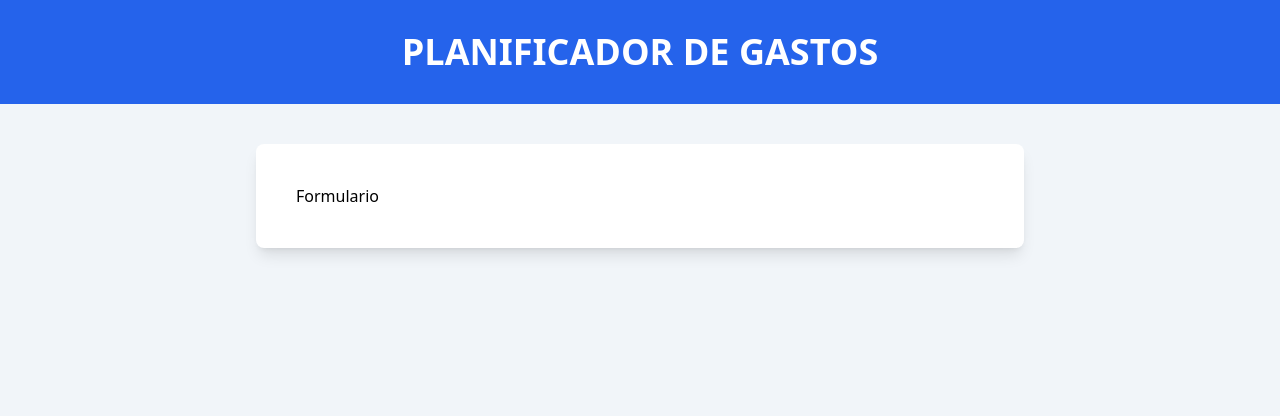
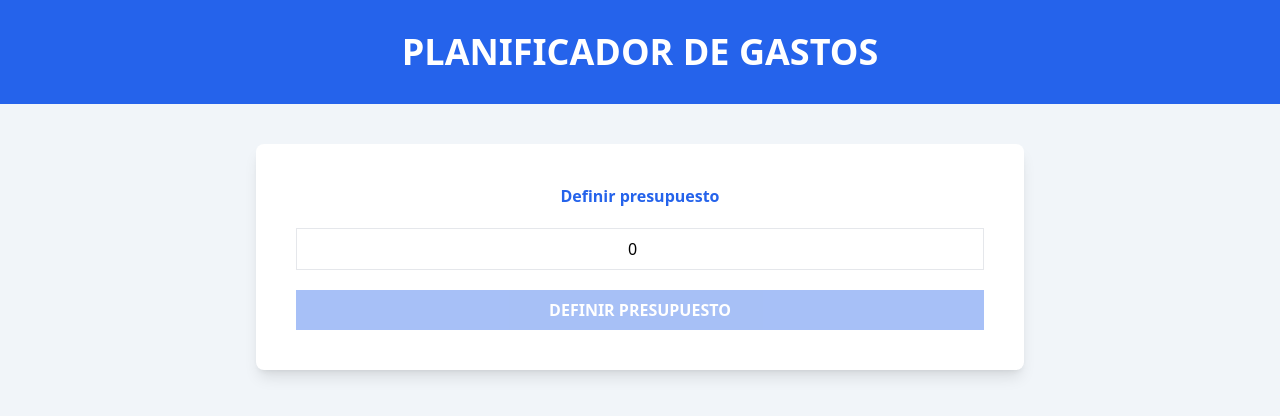
Before and after one commit to jordimartinezjimenez/control-gastos-contextapi, a React (Vite) app: page / in a window 1280 px wide. Shown: the top 416 px of the page. Built offline with nearby package versions, Linux system fonts and the light colour scheme.

Commit message:
Budget form + its validation and the Reducer

```diff
--- a/index.html
+++ b/index.html
@@ -5,7 +5,7 @@
   <meta charset="UTF-8" />
   <link rel="icon" type="image/svg+xml" href="/vite.svg" />
   <meta name="viewport" content="width=device-width, initial-scale=1.0" />
-  <title>Control de Gastos | React, TypeScript, useReducer y Context API</title>
+  <title>Control de Gastos | React, TypeScript, useReducer y Context APIt</title>
 </head>
 
 <body class="bg-slate-100">
--- a/src/App.tsx
+++ b/src/App.tsx
@@ -1,3 +1,5 @@
+import BudgetForm from "./components/BudgetForm"
+
 function App() {
 
   return (
@@ -7,7 +9,7 @@
       </header>
 
       <div className="max-w-3xl mx-auto bg-white shadow-lg  rounded-lg mt-10 p-10">
-        <p>Formulario</p>
+        <BudgetForm />
       </div>
     </>
   )
--- /dev/null
+++ b/src/components/BudgetForm.tsx
@@ -0,0 +1,37 @@
+import { ChangeEvent, useMemo, useState } from "react"
+
+export default function BudgetForm() {
+
+    const [budget, setBudget] = useState(0)
+
+    const handleChange = (e: ChangeEvent<HTMLInputElement>) => {
+        setBudget(+e.target.value)
+    }
+
+    const isValid = useMemo(() => {
+        return isNaN(budget) || budget <= 0
+    }, [budget])
+
+    return (
+        <form className="space-y-5">
+            <div className="flex flex-col space-y-5">
+                <label htmlFor="budget" className="textl-4xl text-blue-600 font-bold text-center">Definir presupuesto</label>
+                <input
+                    type="number"
+                    className="w-full bg-white border border-gray-200 p-2 text-center bg-slate-100"
+                    placeholder="Define tu presupuesto"
+                    name="budget"
+                    id=" budget"
+                    value={budget}
+                    onChange={handleChange}
+                />
+            </div>
+            <input
+                type="submit"
+                className="bg-blue-600 hover:bg-blue-700 cursor-pointer w-full p-2 text-white font-black uppercase disabled:opacity-40"
+                value="Definir Presupuesto"
+                disabled={isValid}
+            />
+        </form>
+    )
+}
--- /dev/null
+++ b/src/components/reducers/budget-reducer.tsx
@@ -0,0 +1,28 @@
+export type BudgetActions =
+    { type: 'add-budget', payload: { budget: number } }
+
+export type BudgetState = {
+    budget: number
+}
+
+export const initialState: BudgetState = {
+    budget: 0
+}
+
+export const budgetReducer = (
+    state: BudgetState = initialState,
+    action: BudgetActions
+) => {
+
+    if (action.type === 'add-budget') {
+
+
+        return {
+            ...state,
+            budget: action.payload.budget
+        }
+
+    }
+
+    return state
+}
```
